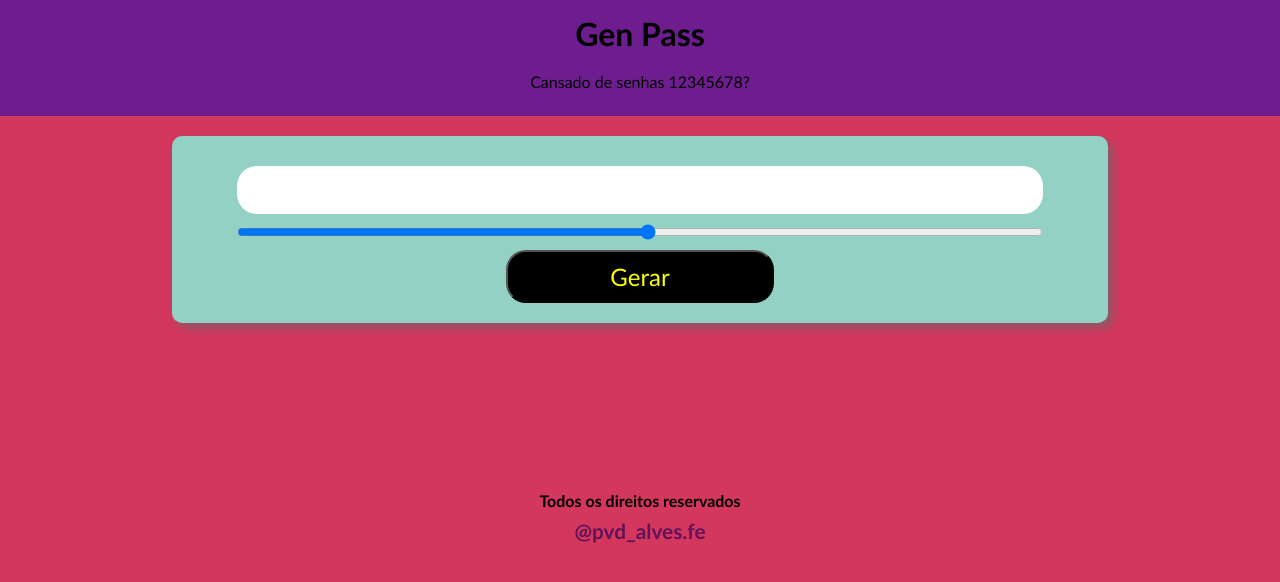
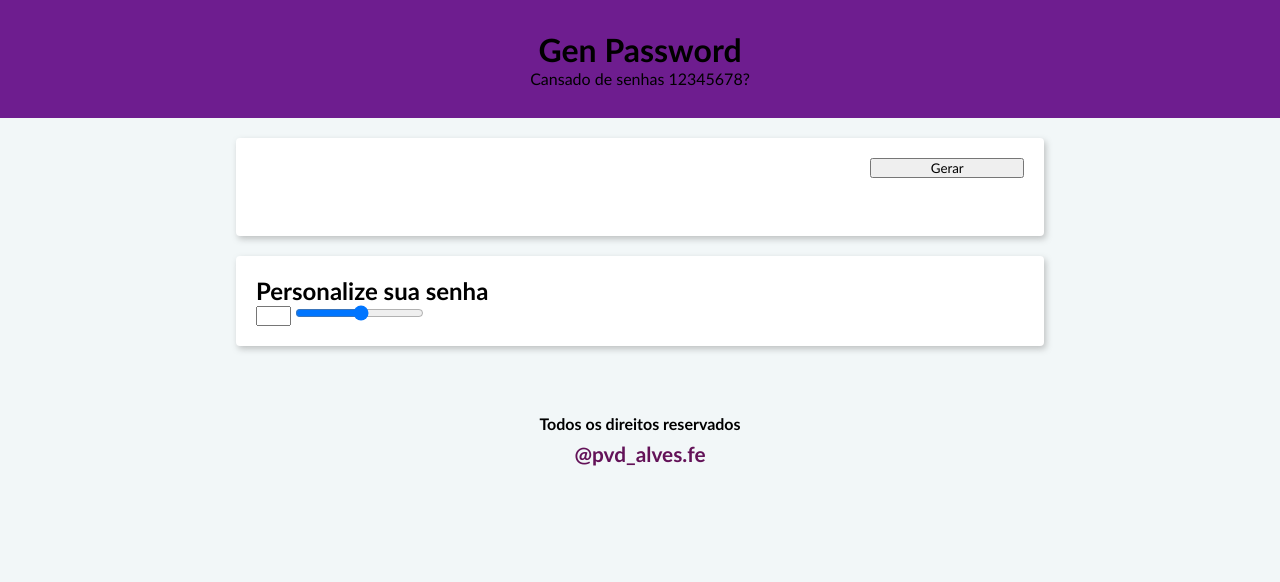
Before and after one commit to EoBrian/Password-Generator-Web, a plain HTML site: page index.html in a window 1280 px wide. Drawn offline with Linux system fonts and the light colour scheme.

Commit message:
layout 2.0

```diff
--- a/components/Password-Generator.js
+++ b/components/Password-Generator.js
@@ -1,4 +1,5 @@
 var numberEl = document.getElementById('input-number')
+
 var buttonEl = document.getElementById('button-press')
 var passwordEl = document.getElementById('password-gen')
 
--- a/index.html
+++ b/index.html
@@ -5,21 +5,37 @@
   <meta http-equiv="X-UA-Compatible" content="IE=edge">
   <meta name="viewport" content="width=device-width, initial-scale=1.0">
   <link rel="stylesheet" href="style.css">
-    <title>Gen Pass</title>
+  <title>Gen Password</title>
 </head>
 <body>
   <header id="container-menu">
-        <h1>Gen Pass</h1>
+    <h1>Gen Password</h1>
     <p>Cansado de senhas 12345678?</p>
   </header>
+  <article>
+
     <section class="container">
       <fieldset>
         <input type="text" id="password-gen">
-            <input type="range" id="input-number" min="1" max="50">
         <button id="button-press">Gerar</button>
       </fieldset>
+    </section>
+
+    <section class="container">
+      <section>
+        <h2>Personalize sua senha</h2>
+        <input type="number" id="input-number-2" min="1" max="50">
+        <input type="range" id="input-number" min="1" max="50">
+      </section>
+      <section>
 
       </section>
+      <section>
+
+      </section>
+    </section>
+
+  </article>
   <footer>
     <h4>Todos os direitos reservados <br><a target="_blank" href="https://www.instagram.com/pvd_alves.fe/">@pvd_alves.fe</a></h4>
   </footer>
--- a/style.css
+++ b/style.css
@@ -1,10 +1,6 @@
 /*
 colors{
-    #6D597A azul
-    #355070 roxo
-    #B56576 vermelho arroxeado
-    #E56B6F vermelho
-    #EAAC8B cor de bosta
+
 }
 */
 
@@ -15,36 +11,23 @@ colors{
 }
 
 body {
-    background-color: #d3375e;
+    background-color: #f2f7f8;
 }
 
 fieldset {
     text-align: center;
     border: none;
 }fieldset input{
-    border-radius: 20px;
-    font-size: 1.5em;
-    text-align: center;
-    display: block;
-    margin: auto;
+    border: none;
+    font-size: 1.8em;
+    text-align: left;
     line-height: 2em;
-    margin-top: 10px;
-    border: none;
-    width: 90%;
+    width: 80%;
+    float: left;
+    text-indent: 10px;
 }fieldset button {
-    width: 30%;
-    margin: auto;
-    border-radius: 20px;
-    margin-top: 10px;
-    padding: 10px;
-    color: #fbff00;
-    background-color: #000;
-    font-size: 1.5em;
-    transition: 1s;
-    cursor: pointer;
-}fieldset button:hover {
-    background-color: #fbff00;
-    color: #000;
+    width: 20%;
+    float: right;
 }
 
 footer {
@@ -58,19 +41,17 @@ footer {
 }
 
 #container-menu {
-    line-height: 3em;
-    padding: 10px;
+    padding: 30px;
     text-align: center;
     background-color: #6e1d8f;
 }
 
 .container {
+    width: 60%;
+    padding: 20px;
     margin: auto;
     margin-top: 20px;
-    margin-bottom: 100px;
-    padding: 20px;
-    width: 70%;
-    background-color: #92D1C3;
-    border-radius: 10px;
-    box-shadow: 5px 5px 10px #51746c8e;
+    background-color: #fff;
+    border-radius: 4px;
+    box-shadow: 2px 3px 6px #7e7e7e70;
 }
```
Lines whose indentation alone changed are shown as unchanged.
